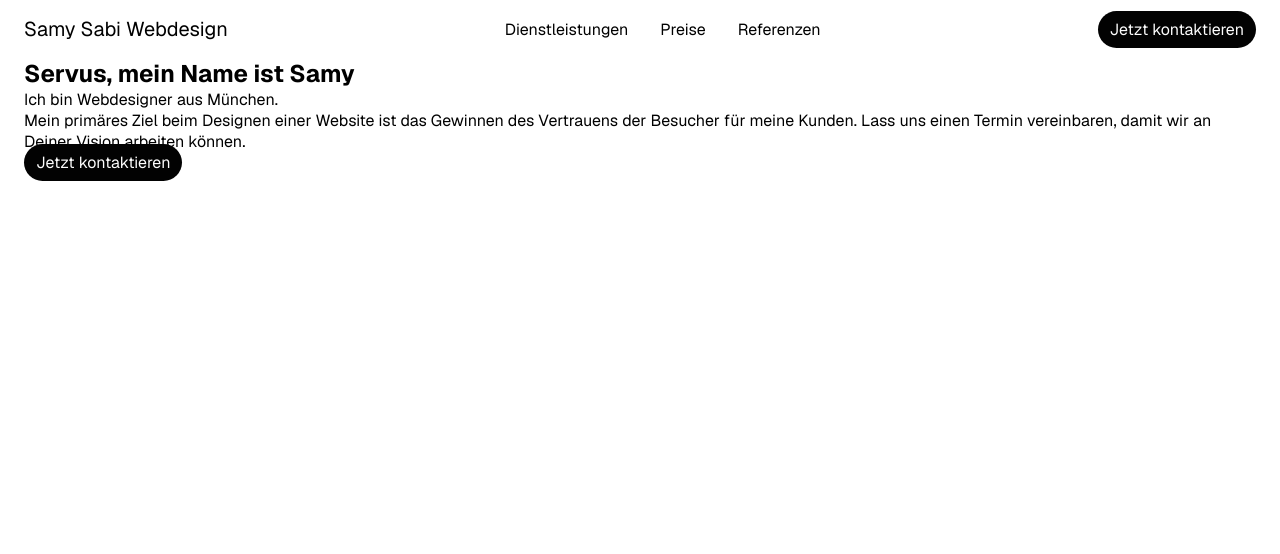
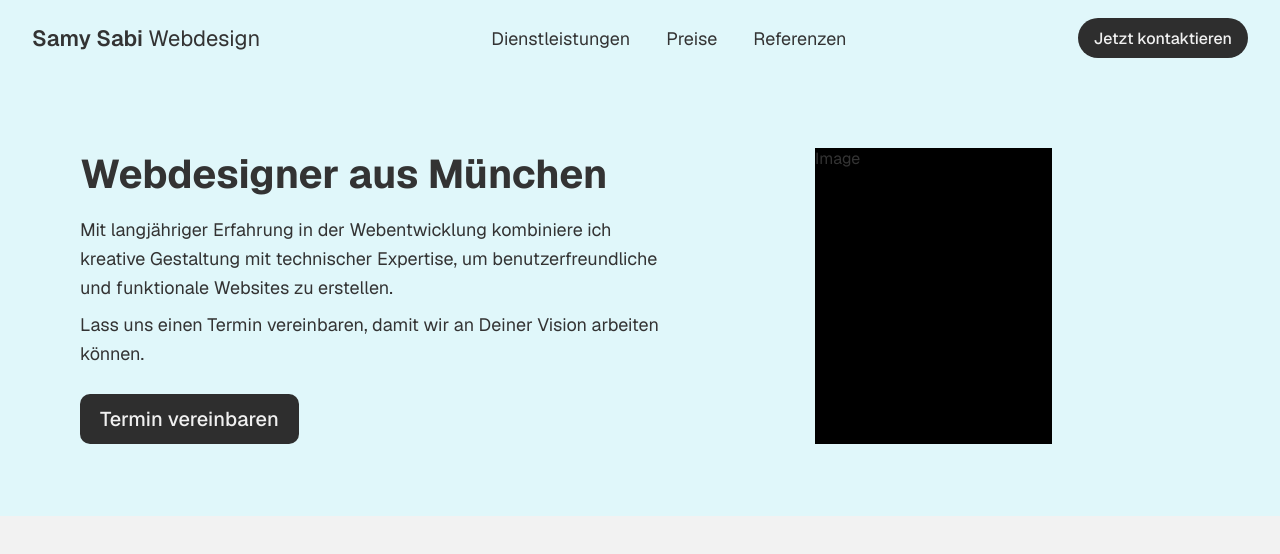
Before and after one commit to samytheknightly/portfolio, a Next.js app: page / in a window 1280 px wide. Shown: the top 554 px of the page. Built offline with nearby package versions, Linux system fonts and the light colour scheme.

Commit message:
did some work on hero

```diff
--- a/app/globals.css
+++ b/app/globals.css
@@ -1,8 +1,13 @@
 :root {
-  --dark-color: #020202;
-  --light-color: #fdfdfd;
+  --bg-base: #f2f2f2;
+  --bg-hero: #e0f7fa;
+  --bg-cta: #2e2e2e;
 
-  color: var(--black-text);
+  --text-base: #333333;
+  --text-cta: #f0f0f0;
+
+  color: var(--text-base);
+  background: var(--bg-base);
 }
 
 * {
--- a/components/cta/CTA.jsx
+++ b/components/cta/CTA.jsx
@@ -1,10 +1,10 @@
 import Link from "next/link";
 import styles from "./cta.module.scss";
 
-const CTA = () => {
+const CTA = ({ className = "", children }) => {
   return (
-    <Link className={styles.container} href="/kontakt">
-      <span>Jetzt kontaktieren</span>
+    <Link className={[styles.container, className].join(" ")} href="/kontakt">
+      <span>{children || "Jetzt kontaktieren"}</span>
       <span className="right_arrow"></span>
     </Link>
   );
--- a/components/cta/cta.module.scss
+++ b/components/cta/cta.module.scss
@@ -1,6 +1,7 @@
 .container {
-  background: var(--dark-color);
-  color: var(--light-color);
-  padding: .5em .75em;
+  background: var(--bg-cta);
+  color: var(--text-cta);
+  padding: .6em 1em;
   border-radius: 100em;
+  font-weight: 500;
 }
--- a/components/header/Header.jsx
+++ b/components/header/Header.jsx
@@ -12,7 +12,7 @@ const Header = () => {
     <PaddedContainer containerClassName={[styles.container,
     scrollPos > 0 ? styles.scrolled : ""].join(" ")}
       className={styles.content}>
-      <Link className={styles.left} href="/">Samy Sabi Webdesign</Link>
+      <Link className={styles.left} href="/">Samy Sabi <span style={{ fontWeight: 400 }}>Webdesign</span></Link>
 
       <div className={styles.center}>
         <Link className={styles.centerLink} href="/dienstleistungen">Dienstleistungen</Link>
@@ -21,7 +21,7 @@ const Header = () => {
       </div>
 
       <div className={styles.right}>
-        <CTA />
+        <CTA className={styles.cta} />
       </div>
     </PaddedContainer>
   );
--- a/components/header/header.module.scss
+++ b/components/header/header.module.scss
@@ -1,4 +1,5 @@
 .container {
+  background: var(--bg-hero);
   position: sticky;
   top: 0;
   left: 0;
@@ -10,19 +11,20 @@
   display: flex;
   align-items: center;
   justify-content: space-between;
-  padding: 1em 0;
+  padding: 1.5em 0;
 }
 
 .scrolled {
-  background: var(--light-color);
-  color: var(--dark-color);
+  background: var(--bg-base);
 }
 
 .left {
-  font-size: 1.25rem;
+  font-size: 1.375rem;
+  font-weight: 600;
 }
 
 .center {
+  font-size: 1.125rem;
   display: flex;
   gap: 2em;
 }
--- a/components/hero/Hero.jsx
+++ b/components/hero/Hero.jsx
@@ -6,12 +6,23 @@ const Hero = () => {
   return (
     <PaddedContainer containerClassName={styles.container}
       className={styles.content}>
-      <div>
-        <h2>Servus, mein Name ist Samy</h2>
-        <p>Ich bin Webdesigner aus München. <br /> Mein primäres Ziel beim Designen einer Website ist das Gewinnen des Vertrauens der Besucher für meine Kunden. Lass uns einen Termin vereinbaren, damit wir an Deiner Vision arbeiten können.</p>
-        <CTA />
+      <div className={styles.copy}>
+        <h2 className={styles.heading}>Webdesigner aus München</h2>
+
+        <div className={styles.paragraphContainer}>
+          <p className={styles.paragraph}>
+            Mit langjähriger Erfahrung in der Webentwicklung kombiniere ich kreative Gestaltung mit technischer Expertise, um benutzerfreundliche und funktionale Websites zu erstellen.
+          </p>
+
+          <p className={[styles.paragraph, styles.finalParagraph].join(" ")}>Lass uns einen Termin vereinbaren, damit wir an Deiner Vision arbeiten können.</p>
+        </div>
+
+        <CTA className={styles.cta}>Termin vereinbaren</CTA>
       </div>
-      <div></div>
+
+      <div className={styles.right}>
+        <span className={styles.img}>Image</span>
+      </div>
     </PaddedContainer>
   );
 };
--- a/components/hero/hero.module.scss
+++ b/components/hero/hero.module.scss
@@ -1,3 +1,56 @@
-.container {}
+.container {
+  background: var(--bg-hero);
+}
 
-.content {}
+.content {
+  display: flex;
+  margin: 4.5em 3em;
+
+  &>* {
+    flex: 1;
+  }
+}
+
+.copy {
+  display: flex;
+  flex-direction: column;
+  align-items: start;
+  flex: 1.1;
+}
+
+.heading {
+  font-size: 2.5rem;
+}
+
+.paragraphContainer {
+  margin-top: 1em;
+}
+
+.paragraph {
+  font-size: 1.125rem;
+  line-height: 1.6;
+
+  &:not(:first-child) {
+    margin-top: .25em;
+
+    &:last-child {
+      margin-top: .5em;
+    }
+  }
+}
+
+.cta {
+  margin-top: 1.25em;
+  border-radius: .5em;
+  font-size: 1.25rem;
+}
+
+.right {
+  display: flex;
+  justify-content: center;
+}
+
+.img {
+  aspect-ratio: .8;
+  background: black;
+}
--- a/components/padded-container/PaddedContainer.jsx
+++ b/components/padded-container/PaddedContainer.jsx
@@ -1,6 +1,6 @@
 import styles from "./padded-container.module.scss";
 
-const PaddedContainer = ({ containerClassName, className, children }) => {
+const PaddedContainer = ({ containerClassName = "", className = "", children }) => {
   return (
     <div className={[styles.container, containerClassName].join(" ")}>
       <div className={[styles.content, className].join(" ")}>
--- a/components/padded-container/padded-container.module.scss
+++ b/components/padded-container/padded-container.module.scss
@@ -4,6 +4,6 @@
 }
 
 .content {
-  padding-inline: 1.5rem;
+  padding-inline: 2rem;
   width: 1800px;
 }
```
